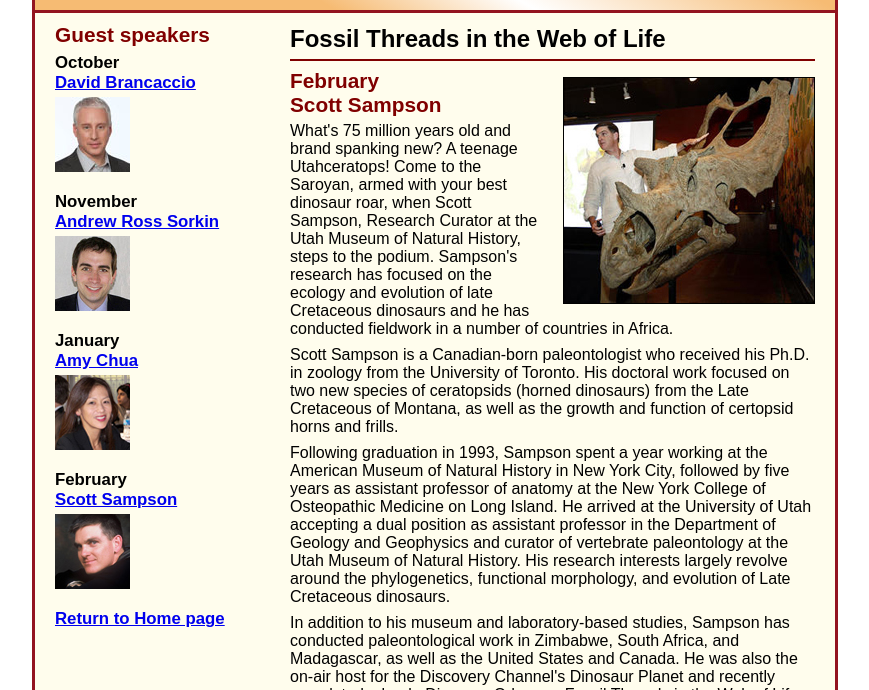
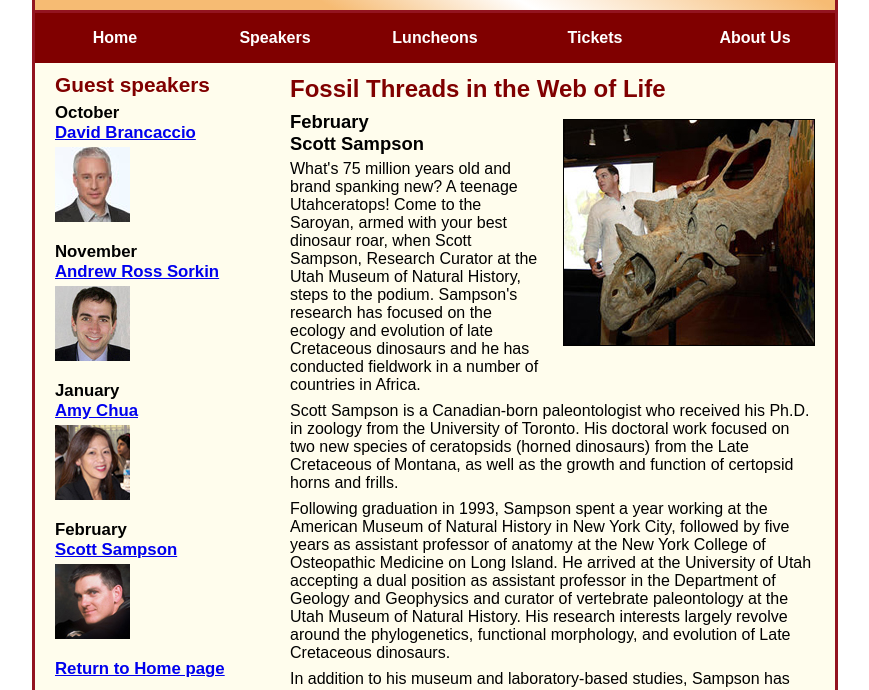
Before and after one commit to ayoubrached/A11, a plain HTML site: page speakers/c7_sampson.html in a window 1280 px wide. Shown: the part 110-800 px from the top of the page, without its empty margins (205-1074 px from the left). Drawn offline with Linux system fonts and the light colour scheme.

Commit message:
Added A09 files

```diff
--- a/speakers/c7_sampson.html
+++ b/speakers/c7_sampson.html
@@ -5,7 +5,7 @@
 	<meta charset="utf-8">
 	<title>San Joaquin Valley Town Hall</title>
 	<link rel="shortcut icon" href="../images/favicon.ico">
-	<link rel="stylesheet" href="../styles/c6_speaker.css">
+	<link rel="stylesheet" href="../styles/c7_speaker.css">
 </head>
 
 <body>
@@ -14,6 +14,22 @@
 		<h2>San Joaquin Valley Town Hall</h2>
 		<h3>Celebrating our <span class="shadow">75<sup>th</sup></span> Year</h3>
 	</header>
+	<nav id="nav_menu">
+		<ul>
+			<li><a href="../index.html">Home</a></li>
+			<li><a href="#">Speakers</a></li>
+			<li><a href="#">Luncheons</a></li>
+			<li><a href="#">Tickets</a></li>
+			<li><a href="#">About Us</a>
+				<ul>
+					<li><a href="#">Our History</a></li>
+					<li><a href="#">Board of Directors</a></li>
+					<li><a href="#">Past Speakers</a></li>
+					<li><a href="#">Contact Information</a></li>
+				</ul>
+			</li>
+		</ul>
+	</nav>
 	<main>
 		<section>
 			<h1>Fossil Threads in the Web of Life</h1>
@@ -52,13 +68,13 @@
 			<img src="../images/sorkin75.jpg" alt="Andrew Ross Sorkin photo">
 			<h3>January<br><a href="../speakers/chua.html">Amy Chua</a></h3>
 			<img src="../images/chua75.jpg" alt="Amy Chua photo">
-			<h3>February<br><a href="../speakers/c6_sampson.html">Scott Sampson</a></h3>
+			<h3>February<br><a href="../speakers/c7_sampson.html">Scott Sampson</a></h3>
 			<img src="../images/sampson75.jpg" alt="Scott Sampson photo">
-			<h3><a href="../c6_index.html">Return to Home page</a></h3>
+			<h3><a href="../index.html">Return to Home page</a></h3>
 		</aside>
 	</main>
 	<footer>
-		<p>&copy; 2022, San Joaquin Valley Town Hall, Fresno, CA 93755</p>
+		<p>&copy; Ayoub Rached, 2025</p>
 	</footer>
 </body>
 </html>
--- a/styles/c6_speaker.css
+++ b/styles/c6_speaker.css
@@ -124,3 +124,50 @@ footer p {
 	color: white;
 	padding: 1em 0;
 }
+
+#nav_menu ul {
+    list-style-type: none;
+    margin: 0;
+    padding: 0;
+}
+
+#nav_menu ul li {
+    float: left;
+}
+
+#nav_menu ul li a {
+    display: block;
+    width: 160px;
+    text-align: center;
+    padding: 1em 0;
+    text-decoration: none;
+    background-color: #800000;
+    color: white;
+    font-weight: bold;
+}
+
+#nav_menu a.current {
+    color: yellow;
+}
+
+/* Submenu styles */
+#nav_menu ul ul {
+    display: none;
+    position: absolute;
+    top: 100%;
+}
+
+#nav_menu ul ul li {
+    float: none;
+}
+
+#nav_menu ul li:hover > ul {
+    display: block;
+}
+
+/* Clear floats after navigation menu */
+#nav_menu::after {
+    content: "";
+    clear: both;
+    display: block;
+}
--- a/styles/c7_main.css
+++ b/styles/c7_main.css
@@ -70,6 +70,7 @@ section blockquote {
 }
 section ul {
 	padding: 0 0 .25em 1.25em;
+	list-style-type: circle;
 }
 section li {
 	padding-bottom: .35em;
@@ -124,3 +125,50 @@ footer p {
 	color: white;
 	padding: 1em 0;
 }
+
+#nav_menu ul {
+    list-style-type: none;
+    margin: 0;
+    padding: 0;
+}
+
+#nav_menu ul li {
+    float: left;
+}
+
+#nav_menu ul li a {
+    display: block;
+    width: 160px;
+    text-align: center;
+    padding: 1em 0;
+    text-decoration: none;
+    background-color: #800000;
+    color: white;
+    font-weight: bold;
+}
+
+#nav_menu a.current {
+    color: yellow;
+}
+
+/* Submenu styles */
+#nav_menu ul ul {
+    display: none;
+    position: absolute;
+    top: 100%;
+}
+
+#nav_menu ul ul li {
+    float: none;
+}
+
+#nav_menu ul li:hover > ul {
+    display: block;
+}
+
+/* Clear floats after navigation menu */
+#nav_menu::after {
+    content: "";
+    clear: both;
+    display: block;
+}
--- a/styles/c7_speaker.css
+++ b/styles/c7_speaker.css
@@ -44,6 +44,45 @@ header img {
 }
 .shadow {
 	text-shadow: 2px 2px 2px #800000;
+}
+/* the styles for the navigation menu */
+#nav_menu ul {
+	list-style-type: none;
+	margin: 0;
+	padding: 0;
+	position: relative;
+}
+#nav_menu ul li {
+	float: left;
+}
+#nav_menu ul li a {
+    display: block;
+    width: 160px;
+    text-align: center;
+    padding: 1em 0;
+    text-decoration: none;
+    background-color: #800000;
+    color: white;
+    font-weight: bold;
+}
+#nav_menu a.current {
+	color: yellow;
+}
+#nav_menu ul ul {
+    display: none;
+    position: absolute;
+    top: 100%;
+}
+#nav_menu ul ul li {
+	float: none;
+}
+#nav_menu ul li:hover > ul {
+	display: block;
+}
+#nav_menu > ul::after {
+    content: "";
+    clear: both;
+    display: block;
 }
 /* the styles for the main content */
 main {
```
Also changed, not shown: index.html (renamed from c8_index.html, +7 -10 lines), speakers/c6_sampson.html (+1 -1 lines).
